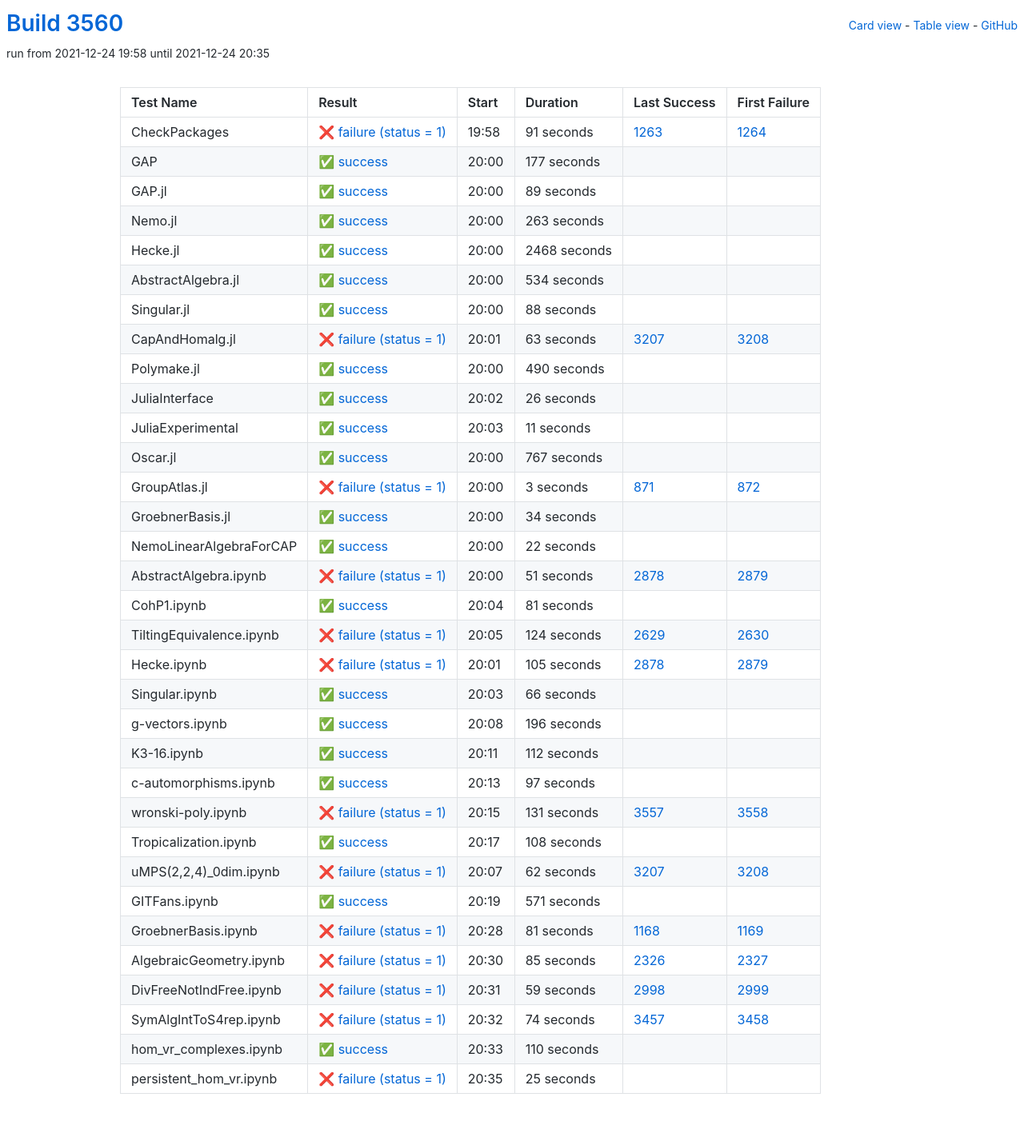
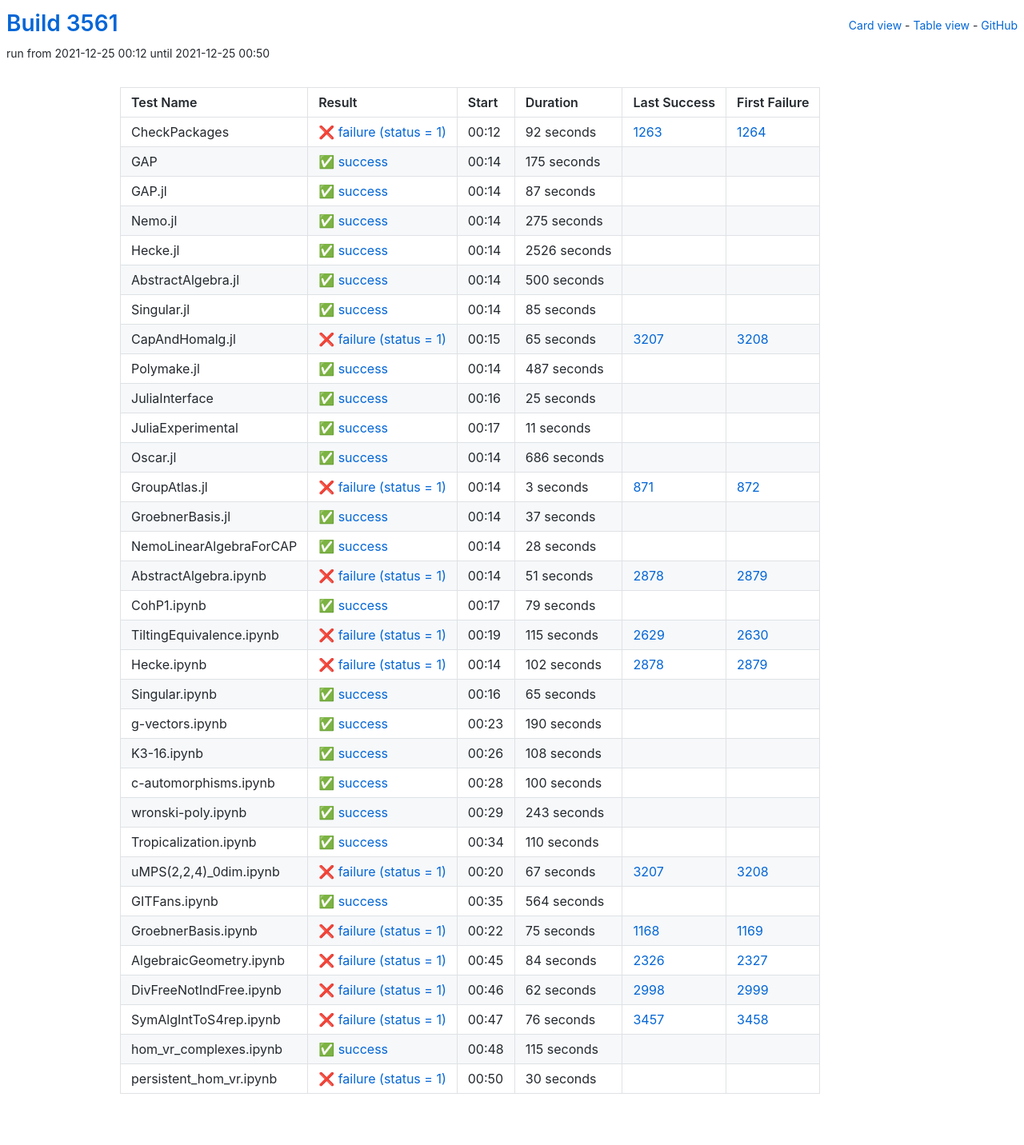
Before and after one commit to oscar-system/oscar-ci-status-stable, a Jekyll site: the page built from table.html, in a window 1280 px wide. Shown: the whole page at 80% size. Built offline with Jekyll 4.4.1, drawn with Linux system fonts in a browser that asks for light colours.

Commit message:
Build #3561

```diff
--- a/_data/ci.yml
+++ b/_data/ci.yml
@@ -1,6 +1,6 @@
 ---
-build: 3560
-build_url: https://oscarci.mathematik.uni-kl.de/job/oscar-stable/3560/
+build: 3561
+build_url: https://oscarci.mathematik.uni-kl.de/job/oscar-stable/3561/
 job: oscar-stable
 organization: oscar-system
 repo: oscar-ci-status-stable
@@ -8,128 +8,128 @@ repourl: https://github.com/oscar-system/oscar-ci-status-stable
 tests:
 - name: CheckPackages
   id: checkpackages
-  log: https://oscarci.mathematik.uni-kl.de/job/oscar-stable/3560/artifact/logs/build-3560/CheckPackages.log
-  start: 2021-12-24 19:58
+  log: https://oscarci.mathematik.uni-kl.de/job/oscar-stable/3561/artifact/logs/build-3561/CheckPackages.log
+  start: 2021-12-25 00:12
   success: false
   exitcode: 1
   status: failure
-  duration: 91
+  duration: 92
   last_success: 1263
   last_success_url: https://oscarci.mathematik.uni-kl.de/job/oscar-stable/1263/
   first_failure: 1264
   first_failure_url: https://oscarci.mathematik.uni-kl.de/job/oscar-stable/1264/
 - name: GAP
   id: gap
-  log: https://oscarci.mathematik.uni-kl.de/job/oscar-stable/3560/artifact/logs/build-3560/GAP.log
-  start: 2021-12-24 20:00
+  log: https://oscarci.mathematik.uni-kl.de/job/oscar-stable/3561/artifact/logs/build-3561/GAP.log
+  start: 2021-12-25 00:14
   success: true
   exitcode: 0
   status: success
-  duration: 177
+  duration: 175
   last_success: false
   last_success_url:
   first_failure: false
   first_failure_url:
 - name: GAP.jl
   id: gap-jl
-  log: https://oscarci.mathematik.uni-kl.de/job/oscar-stable/3560/artifact/logs/build-3560/GAP.jl.log
-  start: 2021-12-24 20:00
+  log: https://oscarci.mathematik.uni-kl.de/job/oscar-stable/3561/artifact/logs/build-3561/GAP.jl.log
+  start: 2021-12-25 00:14
   success: true
   exitcode: 0
   status: success
-  duration: 89
+  duration: 87
   last_success: false
   last_success_url:
   first_failure: false
   first_failure_url:
 - name: Nemo.jl
   id: nemo-jl
-  log: https://oscarci.mathematik.uni-kl.de/job/oscar-stable/3560/artifact/logs/build-3560/Nemo.jl.log
-  start: 2021-12-24 20:00
+  log: https://oscarci.mathematik.uni-kl.de/job/oscar-stable/3561/artifact/logs/build-3561/Nemo.jl.log
+  start: 2021-12-25 00:14
   success: true
   exitcode: 0
   status: success
-  duration: 263
+  duration: 275
   last_success: false
   last_success_url:
   first_failure: false
   first_failure_url:
 - name: Hecke.jl
   id: hecke-jl
-  log: https://oscarci.mathematik.uni-kl.de/job/oscar-stable/3560/artifact/logs/build-3560/Hecke.jl.log
-  start: 2021-12-24 20:00
+  log: https://oscarci.mathematik.uni-kl.de/job/oscar-stable/3561/artifact/logs/build-3561/Hecke.jl.log
+  start: 2021-12-25 00:14
   success: true
   exitcode: 0
   status: success
-  duration: 2468
+  duration: 2526
   last_success: false
   last_success_url:
   first_failure: false
   first_failure_url:
 - name: AbstractAlgebra.jl
   id: abstractalgebra-jl
-  log: https://oscarci.mathematik.uni-kl.de/job/oscar-stable/3560/artifact/logs/build-3560/AbstractAlgebra.jl.log
-  start: 2021-12-24 20:00
+  log: https://oscarci.mathematik.uni-kl.de/job/oscar-stable/3561/artifact/logs/build-3561/AbstractAlgebra.jl.log
+  start: 2021-12-25 00:14
   success: true
   exitcode: 0
   status: success
-  duration: 534
+  duration: 500
   last_success: false
   last_success_url:
   first_failure: false
   first_failure_url:
 - name: Singular.jl
   id: singular-jl
-  log: https://oscarci.mathematik.uni-kl.de/job/oscar-stable/3560/artifact/logs/build-3560/Singular.jl.log
-  start: 2021-12-24 20:00
+  log: https://oscarci.mathematik.uni-kl.de/job/oscar-stable/3561/artifact/logs/build-3561/Singular.jl.log
+  start: 2021-12-25 00:14
   success: true
   exitcode: 0
   status: success
-  duration: 88
+  duration: 85
   last_success: false
   last_success_url:
   first_failure: false
   first_failure_url:
 - name: CapAndHomalg.jl
   id: capandhomalg-jl
-  log: https://oscarci.mathematik.uni-kl.de/job/oscar-stable/3560/artifact/logs/build-3560/CapAndHomalg.jl.log
-  start: 2021-12-24 20:01
+  log: https://oscarci.mathematik.uni-kl.de/job/oscar-stable/3561/artifact/logs/build-3561/CapAndHomalg.jl.log
+  start: 2021-12-25 00:15
   success: false
   exitcode: 1
   status: failure
-  duration: 63
+  duration: 65
   last_success: 3207
   last_success_url: https://oscarci.mathematik.uni-kl.de/job/oscar-stable/3207/
   first_failure: 3208
   first_failure_url: https://oscarci.mathematik.uni-kl.de/job/oscar-stable/3208/
 - name: Polymake.jl
   id: polymake-jl
-  log: https://oscarci.mathematik.uni-kl.de/job/oscar-stable/3560/artifact/logs/build-3560/Polymake.jl.log
-  start: 2021-12-24 20:00
+  log: https://oscarci.mathematik.uni-kl.de/job/oscar-stable/3561/artifact/logs/build-3561/Polymake.jl.log
+  start: 2021-12-25 00:14
   success: true
   exitcode: 0
   status: success
-  duration: 490
+  duration: 487
   last_success: false
   last_success_url:
   first_failure: false
   first_failure_url:
 - name: JuliaInterface
   id: juliainterface
-  log: https://oscarci.mathematik.uni-kl.de/job/oscar-stable/3560/artifact/logs/build-3560/JuliaInterface.log
-  start: 2021-12-24 20:02
+  log: https://oscarci.mathematik.uni-kl.de/job/oscar-stable/3561/artifact/logs/build-3561/JuliaInterface.log
+  start: 2021-12-25 00:16
   success: true
   exitcode: 0
   status: success
-  duration: 26
+  duration: 25
   last_success: false
   last_success_url:
   first_failure: false
   first_failure_url:
 - name: JuliaExperimental
   id: juliaexperimental
-  log: https://oscarci.mathematik.uni-kl.de/job/oscar-stable/3560/artifact/logs/build-3560/JuliaExperimental.log
-  start: 2021-12-24 20:03
+  log: https://oscarci.mathematik.uni-kl.de/job/oscar-stable/3561/artifact/logs/build-3561/JuliaExperimental.log
+  start: 2021-12-25 00:17
   success: true
   exitcode: 0
   status: success
@@ -140,20 +140,20 @@ tests:
   first_failure_url:
 - name: Oscar.jl
   id: oscar-jl
-  log: https://oscarci.mathematik.uni-kl.de/job/oscar-stable/3560/artifact/logs/build-3560/Oscar.jl.log
-  start: 2021-12-24 20:00
+  log: https://oscarci.mathematik.uni-kl.de/job/oscar-stable/3561/artifact/logs/build-3561/Oscar.jl.log
+  start: 2021-12-25 00:14
   success: true
   exitcode: 0
   status: success
-  duration: 767
+  duration: 686
   last_success: false
   last_success_url:
   first_failure: false
   first_failure_url:
 - name: GroupAtlas.jl
   id: groupatlas-jl
-  log: https://oscarci.mathematik.uni-kl.de/job/oscar-stable/3560/artifact/logs/build-3560/GroupAtlas.jl.log
-  start: 2021-12-24 20:00
+  log: https://oscarci.mathematik.uni-kl.de/job/oscar-stable/3561/artifact/logs/build-3561/GroupAtlas.jl.log
+  start: 2021-12-25 00:14
   success: false
   exitcode: 1
   status: failure
@@ -164,32 +164,32 @@ tests:
   first_failure_url: https://oscarci.mathematik.uni-kl.de/job/oscar-stable/872/
 - name: GroebnerBasis.jl
   id: groebnerbasis-jl
-  log: https://oscarci.mathematik.uni-kl.de/job/oscar-stable/3560/artifact/logs/build-3560/GroebnerBasis.jl.log
-  start: 2021-12-24 20:00
+  log: https://oscarci.mathematik.uni-kl.de/job/oscar-stable/3561/artifact/logs/build-3561/GroebnerBasis.jl.log
+  start: 2021-12-25 00:14
   success: true
   exitcode: 0
   status: success
-  duration: 34
+  duration: 37
   last_success: false
   last_success_url:
   first_failure: false
   first_failure_url:
 - name: NemoLinearAlgebraForCAP
   id: nemolinearalgebraforcap
-  log: https://oscarci.mathematik.uni-kl.de/job/oscar-stable/3560/artifact/logs/build-3560/NemoLinearAlgebraForCAP.log
-  start: 2021-12-24 20:00
+  log: https://oscarci.mathematik.uni-kl.de/job/oscar-stable/3561/artifact/logs/build-3561/NemoLinearAlgebraForCAP.log
+  start: 2021-12-25 00:14
   success: true
   exitcode: 0
   status: success
-  duration: 22
+  duration: 28
   last_success: false
   last_success_url:
   first_failure: false
   first_failure_url:
 - name: AbstractAlgebra.ipynb
   id: abstractalgebra-ipynb
-  log: https://oscarci.mathematik.uni-kl.de/job/oscar-stable/3560/artifact/logs/build-3560/AbstractAlgebra.ipynb.log
-  start: 2021-12-24 20:00
+  log: https://oscarci.mathematik.uni-kl.de/job/oscar-stable/3561/artifact/logs/build-3561/AbstractAlgebra.ipynb.log
+  start: 2021-12-25 00:14
   success: false
   exitcode: 1
   status: failure
@@ -200,104 +200,68 @@ tests:
   first_failure_url: https://oscarci.mathematik.uni-kl.de/job/oscar-stable/2879/
 - name: CohP1.ipynb
   id: cohp1-ipynb
-  log: https://oscarci.mathematik.uni-kl.de/job/oscar-stable/3560/artifact/logs/build-3560/CohP1.ipynb.log
-  start: 2021-12-24 20:04
+  log: https://oscarci.mathematik.uni-kl.de/job/oscar-stable/3561/artifact/logs/build-3561/CohP1.ipynb.log
+  start: 2021-12-25 00:17
   success: true
   exitcode: 0
   status: success
-  duration: 81
+  duration: 79
   last_success: false
   last_success_url:
   first_failure: false
   first_failure_url:
 - name: TiltingEquivalence.ipynb
   id: tiltingequivalence-ipynb
-  log: https://oscarci.mathematik.uni-kl.de/job/oscar-stable/3560/artifact/logs/build-3560/TiltingEquivalence.ipynb.log
-  start: 2021-12-24 20:05
+  log: https://oscarci.mathematik.uni-kl.de/job/oscar-stable/3561/artifact/logs/build-3561/TiltingEquivalence.ipynb.log
+  start: 2021-12-25 00:19
   success: false
   exitcode: 1
   status: failure
-  duration: 124
+  duration: 115
   last_success: 2629
   last_success_url: https://oscarci.mathematik.uni-kl.de/job/oscar-stable/2629/
   first_failure: 2630
   first_failure_url: https://oscarci.mathematik.uni-kl.de/job/oscar-stable/2630/
 - name: Hecke.ipynb
   id: hecke-ipynb
-  log: https://oscarci.mathematik.uni-kl.de/job/oscar-stable/3560/artifact/logs/build-3560/Hecke.ipynb.log
-  start: 2021-12-24 20:01
+  log: https://oscarci.mathematik.uni-kl.de/job/oscar-stable/3561/artifact/logs/build-3561/Hecke.ipynb.log
+  start: 2021-12-25 00:14
   success: false
   exitcode: 1
   status: failure
-  duration: 105
+  duration: 102
   last_success: 2878
   last_success_url: https://oscarci.mathematik.uni-kl.de/job/oscar-stable/2878/
   first_failure: 2879
   first_failure_url: https://oscarci.mathematik.uni-kl.de/job/oscar-stable/2879/
 - name: Singular.ipynb
   id: singular-ipynb
-  log: https://oscarci.mathematik.uni-kl.de/job/oscar-stable/3560/artifact/logs/build-3560/Singular.ipynb.log
-  start: 2021-12-24 20:03
+  log: https://oscarci.mathematik.uni-kl.de/job/oscar-stable/3561/artifact/logs/build-3561/Singular.ipynb.log
+  start: 2021-12-25 00:16
   success: true
   exitcode: 0
   status: success
-  duration: 66
+  duration: 65
   last_success: false
   last_success_url:
   first_failure: false
   first_failure_url:
 - name: g-vectors.ipynb
   id: g-vectors-ipynb
-  log: https://oscarci.mathematik.uni-kl.de/job/oscar-stable/3560/artifact/logs/build-3560/g-vectors.ipynb.log
-  start: 2021-12-24 20:08
+  log: https://oscarci.mathematik.uni-kl.de/job/oscar-stable/3561/artifact/logs/build-3561/g-vectors.ipynb.log
+  start: 2021-12-25 00:23
   success: true
   exitcode: 0
   status: success
-  duration: 196
+  duration: 190
   last_success: false
   last_success_url:
   first_failure: false
   first_failure_url:
 - name: K3-16.ipynb
   id: k3-16-ipynb
-  log: https://oscarci.mathematik.uni-kl.de/job/oscar-stable/3560/artifact/logs/build-3560/K3-16.ipynb.log
-  start: 2021-12-24 20:11
-  success: true
-  exitcode: 0
-  status: success
-  duration: 112
-  last_success: false
-  last_success_url:
-  first_failure: false
-  first_failure_url:
-- name: c-automorphisms.ipynb
-  id: c-automorphisms-ipynb
-  log: https://oscarci.mathematik.uni-kl.de/job/oscar-stable/3560/artifact/logs/build-3560/c-automorphisms.ipynb.log
-  start: 2021-12-24 20:13
-  success: true
-  exitcode: 0
-  status: success
-  duration: 97
-  last_success: false
-  last_success_url:
-  first_failure: false
-  first_failure_url:
-- name: wronski-poly.ipynb
-  id: wronski-poly-ipynb
-  log: https://oscarci.mathematik.uni-kl.de/job/oscar-stable/3560/artifact/logs/build-3560/wronski-poly.ipynb.log
-  start: 2021-12-24 20:15
-  success: false
-  exitcode: 1
-  status: failure
-  duration: 131
-  last_success: 3557
-  last_success_url: https://oscarci.mathematik.uni-kl.de/job/oscar-stable/3557/
-  first_failure: 3558
-  first_failure_url: https://oscarci.mathematik.uni-kl.de/job/oscar-stable/3558/
-- name: Tropicalization.ipynb
-  id: tropicalization-ipynb
-  log: https://oscarci.mathematik.uni-kl.de/job/oscar-stable/3560/artifact/logs/build-3560/Tropicalization.ipynb.log
-  start: 2021-12-24 20:17
+  log: https://oscarci.mathematik.uni-kl.de/job/oscar-stable/3561/artifact/logs/build-3561/K3-16.ipynb.log
+  start: 2021-12-25 00:26
   success: true
   exitcode: 0
   status: success
@@ -306,82 +270,34 @@ tests:
   last_success_url:
   first_failure: false
   first_failure_url:
-- name: uMPS(2,2,4)_0dim.ipynb
-  id: umps-2-2-4-0dim-ipynb
-  log: https://oscarci.mathematik.uni-kl.de/job/oscar-stable/3560/artifact/logs/build-3560/uMPS-2-2-4-_0dim.ipynb.log
-  start: 2021-12-24 20:07
-  success: false
-  exitcode: 1
-  status: failure
-  duration: 62
-  last_success: 3207
-  last_success_url: https://oscarci.mathematik.uni-kl.de/job/oscar-stable/3207/
-  first_failure: 3208
-  first_failure_url: https://oscarci.mathematik.uni-kl.de/job/oscar-stable/3208/
-- name: GITFans.ipynb
-  id: gitfans-ipynb
-  log: https://oscarci.mathematik.uni-kl.de/job/oscar-stable/3560/artifact/logs/build-3560/GITFans.ipynb.log
-  start: 2021-12-24 20:19
+- name: c-automorphisms.ipynb
+  id: c-automorphisms-ipynb
+  log: https://oscarci.mathematik.uni-kl.de/job/oscar-stable/3561/artifact/logs/build-3561/c-automorphisms.ipynb.log
+  start: 2021-12-25 00:28
   success: true
   exitcode: 0
   status: success
-  duration: 571
+  duration: 100
   last_success: false
   last_success_url:
   first_failure: false
   first_failure_url:
-- name: GroebnerBasis.ipynb
-  id: groebnerbasis-ipynb
-  log: https://oscarci.mathematik.uni-kl.de/job/oscar-stable/3560/artifact/logs/build-3560/GroebnerBasis.ipynb.log
-  start: 2021-12-24 20:28
-  success: false
-  exitcode: 1
-  status: failure
-  duration: 81
-  last_success: 1168
-  last_success_url: https://oscarci.mathematik.uni-kl.de/job/oscar-stable/1168/
-  first_failure: 1169
-  first_failure_url: https://oscarci.mathematik.uni-kl.de/job/oscar-stable/1169/
-- name: AlgebraicGeometry.ipynb
-  id: algebraicgeometry-ipynb
-  log: https://oscarci.mathematik.uni-kl.de/job/oscar-stable/3560/artifact/logs/build-3560/AlgebraicGeometry.ipynb.log
-  start: 2021-12-24 20:30
-  success: false
-  exitcode: 1
-  status: failure
-  duration: 85
-  last_success: 2326
-  last_success_url: https://oscarci.mathematik.uni-kl.de/job/oscar-stable/2326/
-  first_failure: 2327
-  first_failure_url: https://oscarci.mathematik.uni-kl.de/job/oscar-stable/2327/
-- name: DivFreeNotIndFree.ipynb
-  id: divfreenotindfree-ipynb
-  log: https://oscarci.mathematik.uni-kl.de/job/oscar-stable/3560/artifact/logs/build-3560/DivFreeNotIndFree.ipynb.log
-  start: 2021-12-24 20:31
-  success: false
-  exitcode: 1
-  status: failure
-  duration: 59
-  last_success: 2998
-  last_success_url: https://oscarci.mathematik.uni-kl.de/job/oscar-stable/2998/
-  first_failure: 2999
-  first_failure_url: https://oscarci.mathematik.uni-kl.de/job/oscar-stable/2999/
-- name: SymAlgIntToS4rep.ipynb
-  id: symalginttos4rep-ipynb
-  log: https://oscarci.mathematik.uni-kl.de/job/oscar-stable/3560/artifact/logs/build-3560/SymAlgIntToS4rep.ipynb.log
-  start: 2021-12-24 20:32
-  success: false
-  exitcode: 1
-  status: failure
-  duration: 74
-  last_success: 3457
-  last_success_url: https://oscarci.mathematik.uni-kl.de/job/oscar-stable/3457/
-  first_failure: 3458
-  first_failure_url: https://oscarci.mathematik.uni-kl.de/job/oscar-stable/3458/
-- name: hom_vr_complexes.ipynb
-  id: hom-vr-complexes-ipynb
-  log: https://oscarci.mathematik.uni-kl.de/job/oscar-stable/3560/artifact/logs/build-3560/hom_vr_complexes.ipynb.log
-  start: 2021-12-24 20:33
+- name: wronski-poly.ipynb
+  id: wronski-poly-ipynb
+  log: https://oscarci.mathematik.uni-kl.de/job/oscar-stable/3561/artifact/logs/build-3561/wronski-poly.ipynb.log
+  start: 2021-12-25 00:29
+  success: true
+  exitcode: 0
+  status: success
+  duration: 243
+  last_success: false
+  last_success_url:
+  first_failure: false
+  first_failure_url:
+- name: Tropicalization.ipynb
+  id: tropicalization-ipynb
+  log: https://oscarci.mathematik.uni-kl.de/job/oscar-stable/3561/artifact/logs/build-3561/Tropicalization.ipynb.log
+  start: 2021-12-25 00:34
   success: true
   exitcode: 0
   status: success
@@ -390,15 +306,99 @@ tests:
   last_success_url:
   first_failure: false
   first_failure_url:
-- name: persistent_hom_vr.ipynb
-  id: persistent-hom-vr-ipynb
-  log: https://oscarci.mathematik.uni-kl.de/job/oscar-stable/3560/artifact/logs/build-3560/persistent_hom_vr.ipynb.log
-  start: 2021-12-24 20:35
+- name: uMPS(2,2,4)_0dim.ipynb
+  id: umps-2-2-4-0dim-ipynb
+  log: https://oscarci.mathematik.uni-kl.de/job/oscar-stable/3561/artifact/logs/build-3561/uMPS-2-2-4-_0dim.ipynb.log
+  start: 2021-12-25 00:20
   success: false
   exitcode: 1
   status: failure
-  duration: 25
+  duration: 67
+  last_success: 3207
+  last_success_url: https://oscarci.mathematik.uni-kl.de/job/oscar-stable/3207/
+  first_failure: 3208
+  first_failure_url: https://oscarci.mathematik.uni-kl.de/job/oscar-stable/3208/
+- name: GITFans.ipynb
+  id: gitfans-ipynb
+  log: https://oscarci.mathematik.uni-kl.de/job/oscar-stable/3561/artifact/logs/build-3561/GITFans.ipynb.log
+  start: 2021-12-25 00:35
+  success: true
+  exitcode: 0
+  status: success
+  duration: 564
   last_success: false
   last_success_url:
   first_failure: false
   first_failure_url:
+- name: GroebnerBasis.ipynb
+  id: groebnerbasis-ipynb
+  log: https://oscarci.mathematik.uni-kl.de/job/oscar-stable/3561/artifact/logs/build-3561/GroebnerBasis.ipynb.log
+  start: 2021-12-25 00:22
+  success: false
+  exitcode: 1
+  status: failure
+  duration: 75
+  last_success: 1168
+  last_success_url: https://oscarci.mathematik.uni-kl.de/job/oscar-stable/1168/
+  first_failure: 1169
+  first_failure_url: https://oscarci.mathematik.uni-kl.de/job/oscar-stable/1169/
+- name: AlgebraicGeometry.ipynb
+  id: algebraicgeometry-ipynb
+  log: https://oscarci.mathematik.uni-kl.de/job/oscar-stable/3561/artifact/logs/build-3561/AlgebraicGeometry.ipynb.log
+  start: 2021-12-25 00:45
+  success: false
+  exitcode: 1
+  status: failure
+  duration: 84
+  last_success: 2326
+  last_success_url: https://oscarci.mathematik.uni-kl.de/job/oscar-stable/2326/
+  first_failure: 2327
+  first_failure_url: https://oscarci.mathematik.uni-kl.de/job/oscar-stable/2327/
+- name: DivFreeNotIndFree.ipynb
+  id: divfreenotindfree-ipynb
+  log: https://oscarci.mathematik.uni-kl.de/job/oscar-stable/3561/artifact/logs/build-3561/DivFreeNotIndFree.ipynb.log
+  start: 2021-12-25 00:46
+  success: false
+  exitcode: 1
+  status: failure
+  duration: 62
+  last_success: 2998
+  last_success_url: https://oscarci.mathematik.uni-kl.de/job/oscar-stable/2998/
+  first_failure: 2999
+  first_failure_url: https://oscarci.mathematik.uni-kl.de/job/oscar-stable/2999/
+- name: SymAlgIntToS4rep.ipynb
+  id: symalginttos4rep-ipynb
+  log: https://oscarci.mathematik.uni-kl.de/job/oscar-stable/3561/artifact/logs/build-3561/SymAlgIntToS4rep.ipynb.log
+  start: 2021-12-25 00:47
+  success: false
+  exitcode: 1
+  status: failure
+  duration: 76
+  last_success: 3457
+  last_success_url: https://oscarci.mathematik.uni-kl.de/job/oscar-stable/3457/
+  first_failure: 3458
+  first_failure_url: https://oscarci.mathematik.uni-kl.de/job/oscar-stable/3458/
+- name: hom_vr_complexes.ipynb
+  id: hom-vr-complexes-ipynb
+  log: https://oscarci.mathematik.uni-kl.de/job/oscar-stable/3561/artifact/logs/build-3561/hom_vr_complexes.ipynb.log
+  start: 2021-12-25 00:48
+  success: true
+  exitcode: 0
+  status: success
+  duration: 115
+  last_success: false
+  last_success_url:
+  first_failure: false
+  first_failure_url:
+- name: persistent_hom_vr.ipynb
+  id: persistent-hom-vr-ipynb
+  log: https://oscarci.mathematik.uni-kl.de/job/oscar-stable/3561/artifact/logs/build-3561/persistent_hom_vr.ipynb.log
+  start: 2021-12-25 00:50
+  success: false
+  exitcode: 1
+  status: failure
+  duration: 30
+  last_success: false
+  last_success_url:
+  first_failure: false
+  first_failure_url:
```
Also changed, not shown: README.md.
